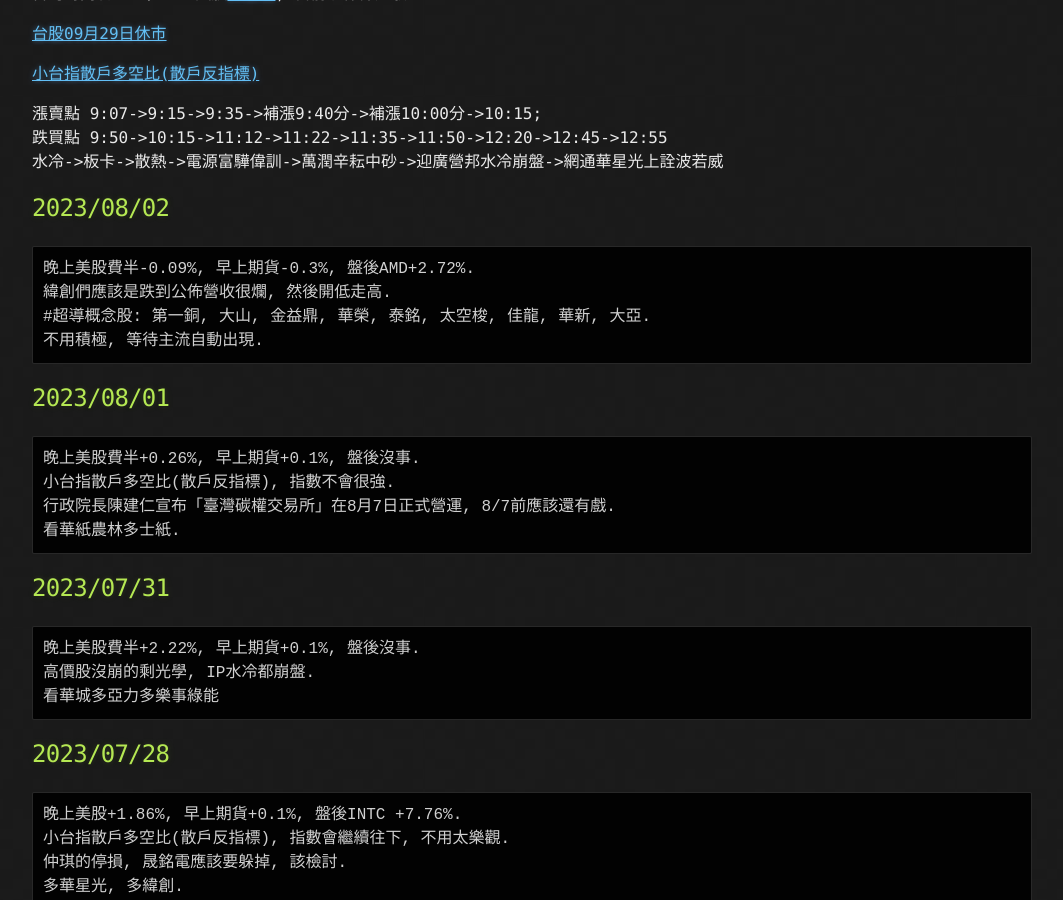
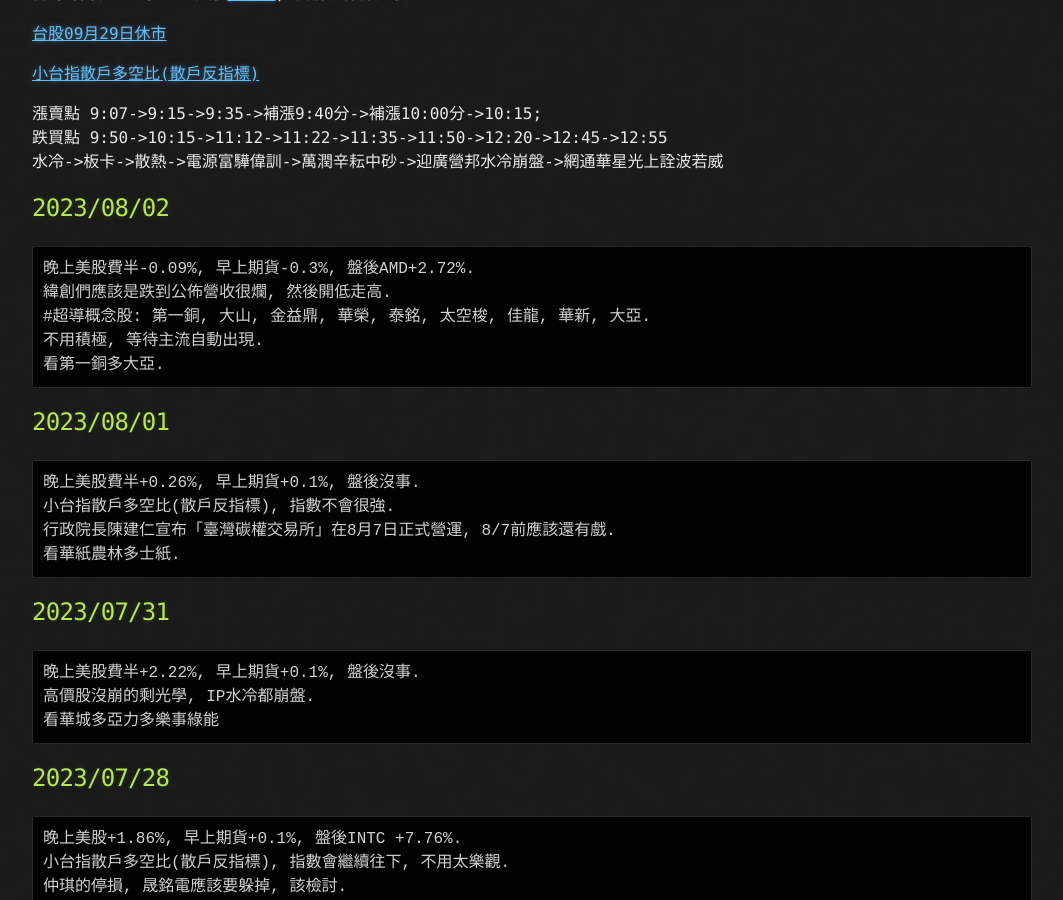
Before and after one commit to lepg5487/Stock_God, a Jekyll site: the page built from index.md, in a window 1280 px wide and 900 px high, scrolled down 436 px. Shown: the whole window, without its empty margins (108-1171 px from the left). Built offline with Jekyll 4.4.1, drawn with Linux system fonts in a browser that asks for light colours; our own code applies the rules of GitHub Pages for plain Markdown files.

Commit message:
Update index.md

````diff
--- a/index.md
+++ b/index.md
@@ -26,6 +26,7 @@ layout: testlayouts
 緯創們應該是跌到公佈營收很爛, 然後開低走高.
 #超導概念股: 第一銅, 大山, 金益鼎, 華榮, 泰銘, 太空梭, 佳龍, 華新, 大亞.
 不用積極, 等待主流自動出現.
+看第一銅多大亞.
 ```
 
 ## 2023/08/01
````
